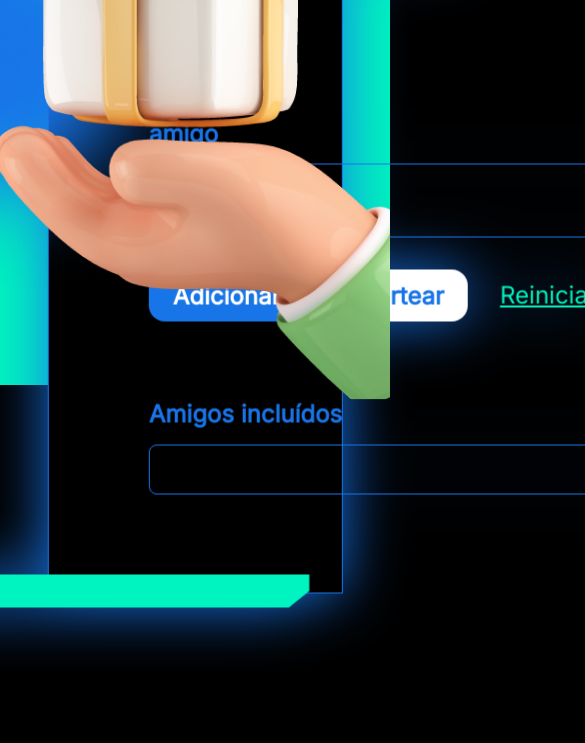
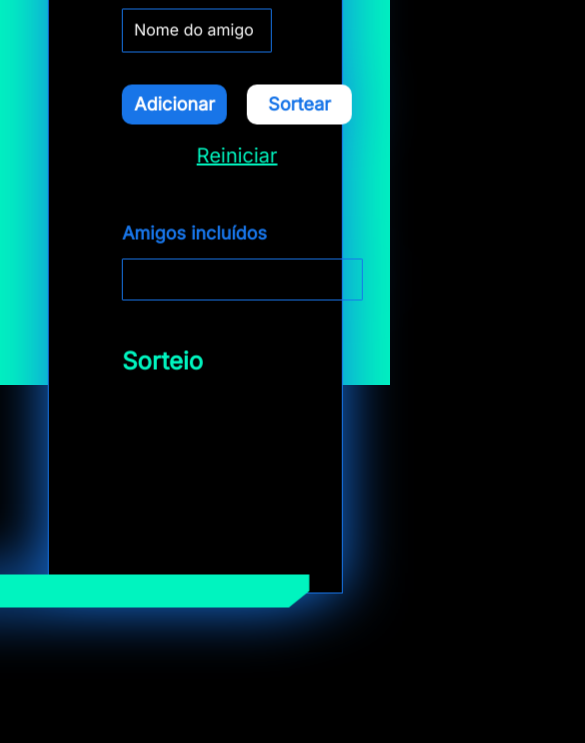
Before and after one commit to lealalexsander/amigo-secreto, a plain HTML site: page index.html in a window 390 px wide. Shown: the part 265-1008 px from the top of the page, 585 px wide, since content can reach past the window. After the commit the page ends 955 px from the top, so only its background shows below. Drawn offline with nearby package versions, Linux system fonts and the light colour scheme.

Commit message:
adicionando responsividade para mobile

```diff
--- a/index.html
+++ b/index.html
@@ -23,7 +23,7 @@ https://cdn.jsdelivr.net/npm/normalize.css@8.0.1/normalize.min.css
     <div class="content">
       <div class="content__corner-rectangle"></div>
       <div class="content__main">
-        <section>
+        <section class="section-principal">
           <h1 class="section__title">Amigo <span>Secreto</span></h1>
           <form class="form">
             <label class="form__label">
@@ -45,9 +45,11 @@ https://cdn.jsdelivr.net/npm/normalize.css@8.0.1/normalize.min.css
             </div>
           </article>
           <article>
-            <p class="prizeDraw__title">Sorteio</p>
-            <div class="prizeDraw__container">
-              <p id="lista-sorteio"></p>
+            <div class="sorteados">
+              <p class="prizeDraw__title">Sorteio</p>
+              <div class="prizeDraw__container">
+                <p id="lista-sorteio"></p>
+              </div>
             </div>
           </article>
         </section>
--- a/style.css
+++ b/style.css
@@ -204,3 +204,118 @@ body {
   background-color: #fff;
   color: #1875e8;
 }
+
+
+@media screen and (max-width: 480px) {
+  .page__image {
+    display: none;
+  }
+
+  .content__main {
+    justify-content: center;
+    align-items: center;
+  }
+
+  .section-principal, .section--results {
+    width: 158%;
+  }
+
+  .section__title {
+    font-size: 2em;
+  }
+
+  .form__label {
+    font-size: 18px;
+  }
+
+  .friends__title {
+    font-size: 18px;
+  }
+
+  .section--results {
+    display: flex;
+    flex-direction: column;
+
+  }
+
+  .friends__container {
+    align-items: center;
+    border: 1px solid #1875e8;
+    border-radius: 1px;
+    font-size: 16px;
+    font-weight: 400;
+    justify-content: center;
+    line-height: 160%;
+    margin-top: 1rem;
+    padding: 20px;
+    width: 58%;
+    max-width: 58%; /* Limita a largura máxima a 100% do container pai */
+
+  }
+
+  .friends__container > p {
+    color: #fff;
+    font-size: 16px;
+    font-weight: 400;
+    line-height: 160%;
+    width: 300px; /* Define uma largura fixa */
+    max-width: 100%; /* Limita a largura máxima a 100% do container pai */
+    display: flex;
+    flex-direction: column; /* Posiciona os elementos em coluna */
+    gap: 10px; /* Espaçamento entre os itens */
+    overflow-y: auto; /* Adiciona barra de rolagem vertical, se necessário */
+  }
+
+  .prizeDraw__container {
+    font-size: 14px;
+  }
+
+  .form__input {
+    border-radius: 1px;
+    font-size: 15px;
+    height: 40px;
+    margin-bottom: 32px;
+    outline: none;
+    padding: 1px;
+    width: 100%;
+  }
+
+  .form__input::placeholder {
+    font-size: 16px;
+    padding-left: 10px;
+  }
+
+  .form__buttons {
+    display: grid;
+    grid-template-columns: 1fr 1fr; /* Duas colunas de igual largura */
+    grid-gap: 20px; /* Espaço entre os botões */
+  }
+
+  .button.primary {
+    grid-column: 1; /* Primeira coluna */
+  }
+
+  .button.secondary {
+    grid-column: 2; /* Segunda coluna */
+  }
+
+  .form__link {
+    grid-column: span 2; /* Ocupa as duas colunas */
+    text-align: center; /* Centraliza o texto */
+    font-size: 20px;
+  }
+
+  .button {
+    border-radius: 10px;
+    font-size: 18px;
+    height: 40px;
+    padding: 16px 24px;
+    text-align: center;
+    width: 105px;
+  }
+
+  .section--results {
+    margin-top: -25%;
+  }
+
+}
```
